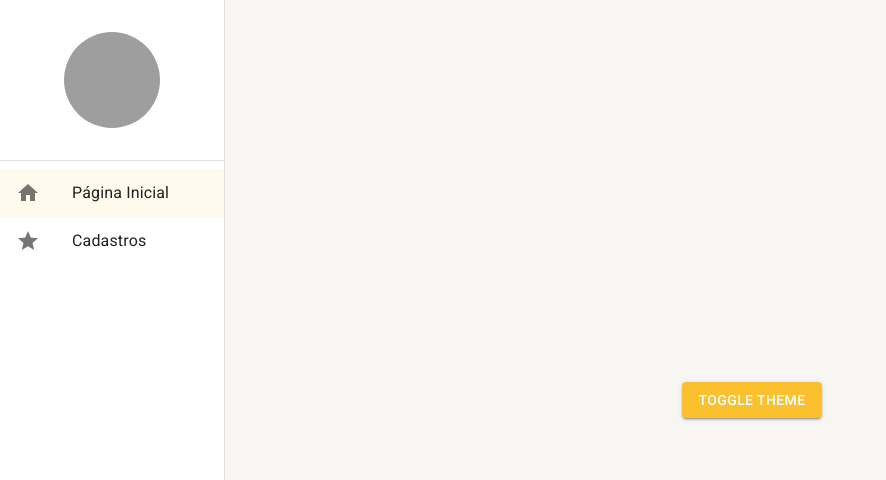
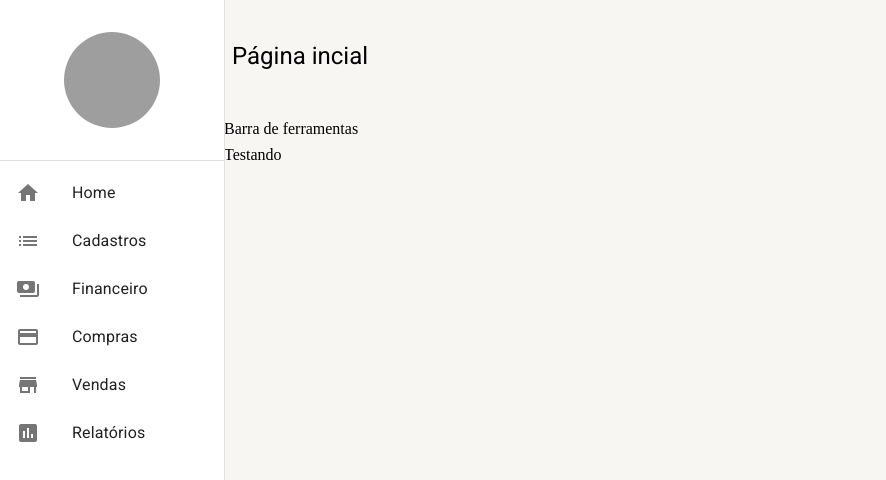
Before and after one commit to oZanella/react-ui-ts-estudo-web, a React (Create React App) app: page /pagina-inicial in a window 1280 px wide. Shown: the top 480 px of the page, without its empty margins (0-886 px from the left). Built offline with nearby package versions, Linux system fonts and the light colour scheme; grey boxes are pictures that could not be loaded.

Commit message:
feat: inserido button para abrir menu lateral, ajustado  todas as abas no menu lateral, inserido icones, ajustado resoluções usando o UI.

```diff
--- /dev/null
+++ b/src/pages/dashboard/Dashboard.tsx
@@ -0,0 +1,11 @@
+import { LayoutBaseDaPagina } from '../../shared/layouts';
+
+
+export const Dashboard = () => {
+
+  return (
+    <LayoutBaseDaPagina titulo='Página incial'>
+      Testando
+    </LayoutBaseDaPagina>
+  );
+};
--- a/src/pages/index.ts
+++ b/src/pages/index.ts
@@ -1 +1 @@
-export { };
+export * from './dashboard/Dashboard';
--- a/src/routes/index.tsx
+++ b/src/routes/index.tsx
@@ -1,38 +1,53 @@
-import { Button, Box } from '@mui/material';
 import { Navigate, Route, Routes } from 'react-router-dom';
 
-import { useDrawerContext, useAppThemeContext } from '../shared/contexts';
+import { useDrawerContext } from '../shared/contexts';
 import { useEffect } from 'react';
+import { Dashboard } from '../pages';
 
 export const AppRoutes = () => {
   const {setDrawerOptions} = useDrawerContext();
-  const { toggleTheme } = useAppThemeContext();
 
 
   useEffect(() => {
     setDrawerOptions([
       {
         icon: 'home',
-        path: '/pagina-inicial',
-        label: 'Página Inicial',
+        path: '/página-inicial',
+        label: 'Home',
       },
       {
-        icon: 'star',
-        path: '/cadastro',
+        icon: 'list',
+        path: '/cadastros',
         label: 'Cadastros',
       },
+      {
+        icon: 'payments',
+        path: '/financeiro',
+        label: 'Financeiro',
+      },
+      {
+        icon: 'payment',
+        path: '/compras',
+        label: 'Compras',
+      },
+      {
+        icon: 'store',
+        path: '/vendas',
+        label: 'Vendas',
+      },
+      {
+        icon: 'assessment',
+        path: '/relatórios',
+        label: 'Relatórios',
+      },
+
 
     ]);
   }, []);
 
   return (
     <Routes>
-      <Route path="/pagina-inicial" element={
-        <Box display="flex" justifyContent="center" alignItems="center" height="100vh">
-
-          <Button variant="contained" color='primary' onClick={toggleTheme}>Toggle Theme</Button>
-        </Box>
-      } />
+      <Route path="/pagina-inicial" element={<Dashboard />} />
       <Route path="*" element={<Navigate to="/pagina-inicial" />} />
     </Routes>
   );
--- /dev/null
+++ b/src/shared/layouts/LayoutBaseDaPagina.tsx
@@ -0,0 +1,38 @@
+import { Box, Icon, IconButton, Typography, useMediaQuery, useTheme } from '@mui/material';
+import React, { ReactNode } from 'react';
+import { useDrawerContext } from '../contexts';
+
+interface ILayoutBaseDaPaginaprops {
+  children: ReactNode;
+  titulo: string;
+}
+
+export const LayoutBaseDaPagina: React.FC<ILayoutBaseDaPaginaprops> = ({ children, titulo }) => {
+  const theme = useTheme();
+  const smDown = useMediaQuery(theme.breakpoints.down('sm'));
+
+  const { toggleDrawerOpen } = useDrawerContext();
+
+  return (
+    <Box height="100%" display="flex" flexDirection="column" gap={1}>
+      <Box padding={1} display="flex" gap={1} alignItems="center" height={theme.spacing(12)}>
+        {smDown && (
+          <IconButton onClick={toggleDrawerOpen}>
+            <Icon>menu</Icon>
+          </IconButton>)}
+
+        <Typography variant='h5'>
+          {titulo}
+        </Typography>
+      </Box>
+
+      <Box>
+        Barra de ferramentas
+      </Box>
+
+      <Box>
+        {children}
+      </Box>
+    </Box>
+  );
+};
--- a/src/shared/layouts/index.ts
+++ b/src/shared/layouts/index.ts
@@ -1 +1 @@
-export { };
+export *from './LayoutBaseDaPagina';
```
